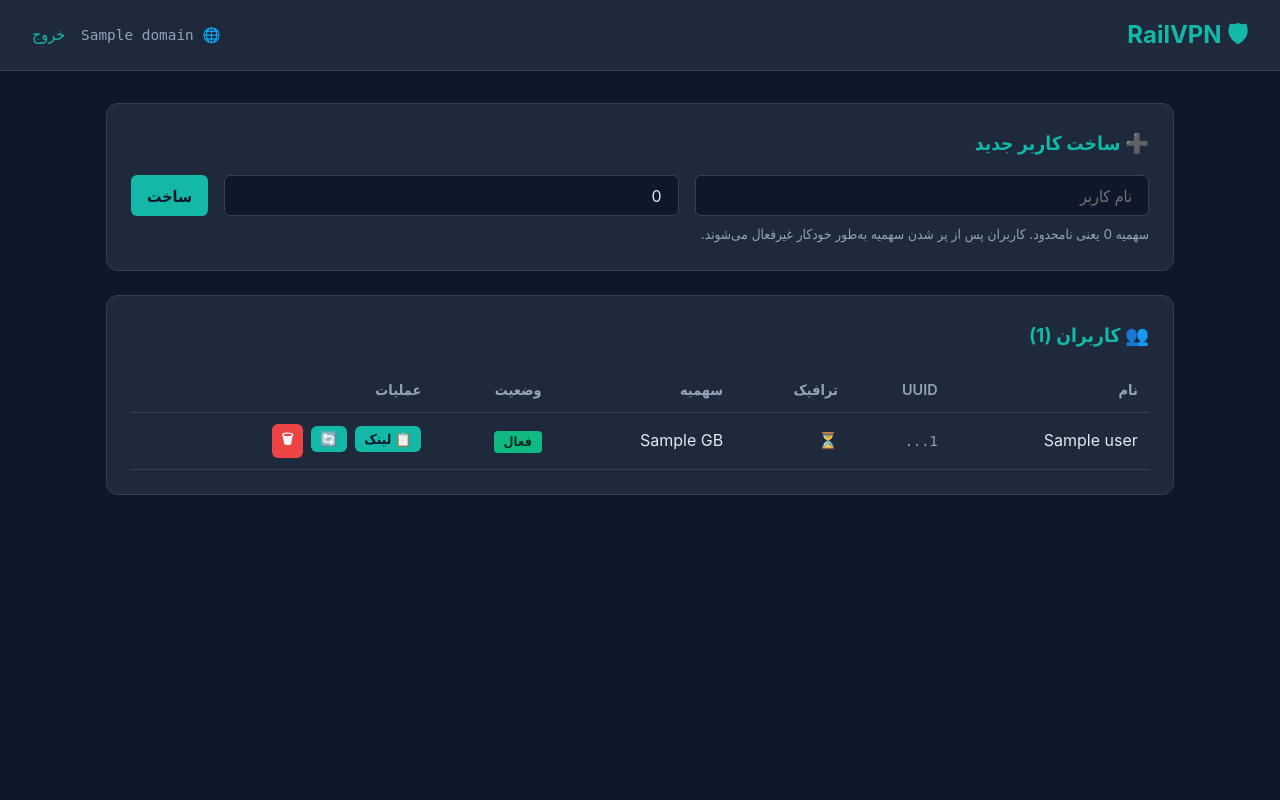
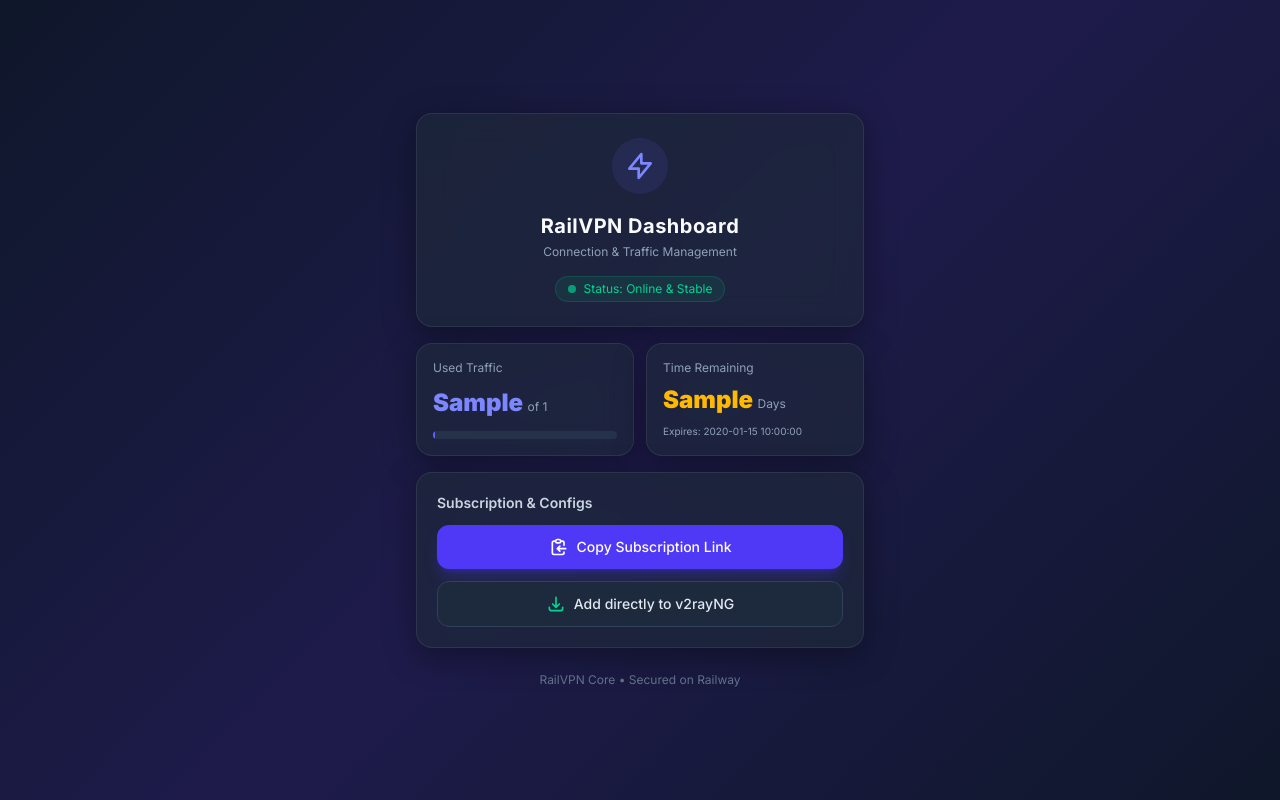
Before and after one commit to AlexXterraoo/new-teat-web-app, a FastAPI app: template templates/dashboard.html in a window 1280 px wide. Run offline with FastAPI, Linux system fonts and the light colour scheme; the template is opened without the code that fills it: most values are stand-ins (such as "Sample title", 1, 10 or a date in 2020).

Commit message:
Refactor dashboard HTML for improved layout and style

```diff
--- a/templates/dashboard.html
+++ b/templates/dashboard.html
@@ -1,149 +1,107 @@
 <!DOCTYPE html>
-<html lang="fa" dir="rtl">
+<html lang="en">
 <head>
-  <meta charset="UTF-8">
-  <title>داشبورد — RailVPN</title>
-  <link rel="stylesheet" href="/static/style.css">
-  <meta http-equiv="refresh" content="15">
+    <meta charset="UTF-8">
+    <meta name="viewport" content="width=device-width, initial-scale=1.0">
+    <title>RailVPN Dashboard</title>
+    <script src="https://cdn.jsdelivr.net/npm/@tailwindcss/browser@4"></script>
+    <link href="https://fonts.googleapis.com/css2?family=Inter:wght@400;500;600;700;900&display=swap" rel="stylesheet">
+    <style>
+        body {
+            font-family: 'Inter', sans-serif;
+            background: linear-gradient(135deg, #0f172a 0%, #1e1b4b 50%, #0f172a 100%);
+            color: #f8fafc;
+            min-height: 100vh;
+        }
+        .glass-card {
+            background: rgba(30, 41, 59, 0.7);
+            backdrop-filter: blur(16px);
+            -webkit-backdrop-filter: blur(16px);
+            border: 1px solid rgba(255, 255, 255, 0.08);
+            box-shadow: 0 8px 32px 0 rgba(0, 0, 0, 0.37);
+        }
+    </style>
 </head>
-<body>
-  <header>
-    <h1>🛡 RailVPN</h1>
-    <nav>
-      <span class="domain">🌐 {{ domain }}</span>
-      <a href="/logout">خروج</a>
-    </nav>
-  </header>
+<body class="flex items-center justify-center p-4">
 
-  <main>
-    <section class="card">
-      <h2>➕ ساخت کاربر جدید</h2>
-      <form id="createForm">
-        <input type="text" id="name" placeholder="نام کاربر" required>
-        <input type="number" id="quota" placeholder="سهمیه (گیگابایت، 0=نامحدود)" min="0" step="0.5" value="0">
-        <button type="submit">ساخت</button>
-      </form>
-      <p class="hint">سهمیه 0 یعنی نامحدود. کاربران پس از پر شدن سهمیه به‌طور خودکار غیرفعال می‌شوند.</p>
-    </section>
+    <div class="w-full max-w-md space-y-4">
 
-    <section class="card">
-      <h2>👥 کاربران ({{ state.users|length }})</h2>
-      <table id="usersTable">
-        <thead>
-          <tr>
-            <th>نام</th>
-            <th>UUID</th>
-            <th>ترافیک</th>
-            <th>سهمیه</th>
-            <th>وضعیت</th>
-            <th>عملیات</th>
-          </tr>
-        </thead>
-        <tbody>
-          {% for uid, u in state.users.items() %}
-          <tr data-id="{{ uid }}" {% if u.disabled %}class="disabled"{% endif %}>
-            <td>{{ u.name }}</td>
-            <td><code class="uuid">{{ uid[:8] }}...</code></td>
-            <td class="traffic" data-uid="{{ uid }}">⏳</td>
-            <td>{{ u.quota_gb }} GB</td>
-            <td>
-              {% if u.disabled %}<span class="badge off">غیرفعال</span>
-              {% else %}<span class="badge on">فعال</span>{% endif %}
-            </td>
-            <td>
-              <button onclick="getLink('{{ uid }}')">📋 لینک</button>
-              <button onclick="toggleUser('{{ uid }}')">🔄</button>
-              <button onclick="deleteUser('{{ uid }}')" class="danger">🗑</button>
-            </td>
-          </tr>
-          {% endfor %}
-        </tbody>
-      </table>
-      {% if not state.users %}
-      <p class="empty">هنوز کاربری ساخته نشده. اولین کاربر را بسازید.</p>
-      {% endif %}
-    </section>
-  </main>
+        <!-- Header -->
+        <div class="glass-card rounded-2xl p-6 text-center">
+            <div class="inline-block p-3 rounded-full bg-indigo-500/10 text-indigo-400 mb-3">
+                <svg class="w-8 h-8" fill="none" stroke="currentColor" viewBox="0 0 24 24">
+                    <path stroke-linecap="round" stroke-linejoin="round" stroke-width="2" d="M13 10V3L4 14h7v7l9-11h-7z"></path>
+                </svg>
+            </div>
+            <h1 class="text-xl font-bold tracking-wide">RailVPN Dashboard</h1>
+            <p class="text-xs text-slate-400 mt-1">Connection & Traffic Management</p>
 
-  <div id="toast" class="toast"></div>
+            <!-- Connection Status -->
+            <div class="mt-4 inline-flex items-center gap-2 px-3 py-1 rounded-full bg-emerald-500/10 text-emerald-400 text-xs border border-emerald-500/20">
+                <span class="w-2 h-2 rounded-full bg-emerald-400 animate-pulse"></span>
+                Status: Online & Stable
+            </div>
+        </div>
 
-  <script>
-    async function api(method, path, body) {
-      const opts = { method, headers: { 'Content-Type': 'application/json' } };
-      if (body) opts.body = JSON.stringify(body);
-      const r = await fetch(path, opts);
-      if (!r.ok) {
-        const e = await r.json().catch(() => ({}));
-        throw new Error(e.detail || r.statusText);
-      }
-      return r.json();
-    }
+        <!-- iOS Widgets -->
+        <div class="grid grid-cols-2 gap-3">
+            <!-- Used Traffic -->
+            <div class="glass-card rounded-2xl p-4 flex flex-col justify-between">
+                <span class="text-xs text-slate-400">Used Traffic</span>
+                <div class="my-2">
+                    <span class="text-2xl font-black text-indigo-400">{{ used_traffic }}</span>
+                    <span class="text-xs text-slate-400">of {{ total_traffic }}</span>
+                </div>
+                <!-- Progress Bar -->
+                <div class="w-full bg-slate-700/50 h-2 rounded-full overflow-hidden">
+                    <div class="bg-indigo-500 h-full rounded-full" style="width: {{ traffic_percent }}%"></div>
+                </div>
+            </div>
 
-    function toast(msg, ok = true) {
-      const t = document.getElementById('toast');
-      t.textContent = msg;
-      t.className = 'toast ' + (ok ? 'ok' : 'err');
-      t.style.display = 'block';
-      setTimeout(() => t.style.display = 'none', 3000);
-    }
+            <!-- Remaining Days -->
+            <div class="glass-card rounded-2xl p-4 flex flex-col justify-between">
+                <span class="text-xs text-slate-400">Time Remaining</span>
+                <div class="my-2">
+                    <span class="text-2xl font-black text-amber-400">{{ days_left }}</span>
+                    <span class="text-xs text-slate-400">Days</span>
+                </div>
+                <span class="text-[10px] text-slate-400">Expires: {{ expire_date }}</span>
+            </div>
+        </div>
 
-    document.getElementById('createForm').onsubmit = async (e) => {
-      e.preventDefault();
-      try {
-        const data = await api('POST', '/api/users', {
-          name: document.getElementById('name').value,
-          quota_gb: parseFloat(document.getElementById('quota').value) || 0
-        });
-        toast('کاربر ساخته شد: ' + data.name);
-        setTimeout(() => location.reload(), 700);
-      } catch (e) { toast(e.message, false); }
-    };
+        <!-- Subscription Links -->
+        <div class="glass-card rounded-2xl p-5 space-y-3">
+            <h2 class="text-sm font-semibold text-slate-300">Subscription & Configs</h2>
 
-    async function getLink(uid) {
-      try {
-        const data = await api('GET', `/api/users/${uid}/link`);
-        await navigator.clipboard.writeText(data.link);
-        toast('لینک کپی شد!');
-      } catch (e) { toast(e.message, false); }
-    }
+            <!-- Copy Sub Link Button -->
+            <button onclick="copySubLink('{{ sub_url }}')" class="w-full py-3 px-4 rounded-xl bg-indigo-600 hover:bg-indigo-500 text-white font-medium text-sm transition-all flex items-center justify-center gap-2 shadow-lg shadow-indigo-600/30 cursor-pointer">
+                <svg class="w-5 h-5" fill="none" stroke="currentColor" viewBox="0 0 24 24">
+                    <path stroke-linecap="round" stroke-linejoin="round" stroke-width="2" d="M8 5H6a2 2 0 00-2 2v12a2 2 0 002 2h10a2 2 0 002-2v-1M8 5a2 2 0 002 2h2a2 2 0 002-2M8 5a2 2 0 012-2h2a2 2 0 012 2m0 0h2a2 2 0 012 2v3m2 4H10m0 0l3-3m-3 3l3 3"></path>
+                </svg>
+                Copy Subscription Link
+            </button>
 
-    async function toggleUser(uid) {
-      try {
-        const data = await api('POST', `/api/users/${uid}/toggle`);
-        toast(data.disabled ? 'غیرفعال شد' : 'فعال شد');
-        setTimeout(() => location.reload(), 500);
-      } catch (e) { toast(e.message, false); }
-    }
+            <!-- Direct Import to v2rayNG -->
+            <a href="v2rayng://install-config?url={{ sub_url }}" class="w-full py-3 px-4 rounded-xl bg-slate-800 hover:bg-slate-700 border border-slate-700 text-slate-200 font-medium text-sm transition-all flex items-center justify-center gap-2">
+                <svg class="w-5 h-5 text-emerald-400" fill="none" stroke="currentColor" viewBox="0 0 24 24">
+                    <path stroke-linecap="round" stroke-linejoin="round" stroke-width="2" d="M4 16v1a3 3 0 003 3h10a3 3 0 003-3v-1m-4-4l-4 4m0 0l-4-4m4 4V4"></path>
+                </svg>
+                Add directly to v2rayNG
+            </a>
+        </div>
 
-    async function deleteUser(uid) {
-      if (!confirm('از حذف این کاربر مطمئنی؟')) return;
-      try {
-        await api('DELETE', `/api/users/${uid}`);
-        toast('حذف شد');
-        setTimeout(() => location.reload(), 500);
-      } catch (e) { toast(e.message, false); }
-    }
+        <!-- Footer -->
+        <div class="text-center text-xs text-slate-500 pt-2">
+            RailVPN Core &bull; Secured on Railway
+        </div>
 
-    // Refresh traffic numbers in-place every 15s
-    async function refreshTraffic() {
-      try {
-        const stats = await api('GET', '/api/stats');
-        for (const [uid, s] of Object.entries(stats)) {
-          const cell = document.querySelector(`tr[data-id="${uid}"] .traffic`);
-          if (cell) cell.textContent = formatBytes(s.total);
+    </div>
+
+    <script>
+        function copySubLink(url) {
+            navigator.clipboard.writeText(url);
+            alert("Subscription link copied successfully!");
         }
-      } catch (e) {}
-    }
-
-    function formatBytes(b) {
-      if (!b) return '0 B';
-      const u = ['B', 'KB', 'MB', 'GB', 'TB'];
-      const i = Math.floor(Math.log(b) / Math.log(1024));
-      return (b / Math.pow(1024, i)).toFixed(2) + ' ' + u[i];
-    }
-
-    refreshTraffic();
-    setInterval(refreshTraffic, 15000);
-  </script>
+    </script>
 </body>
 </html>
```
